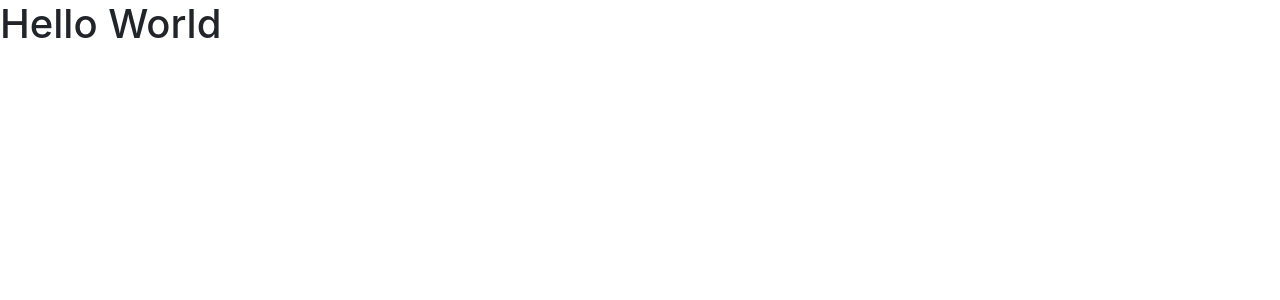
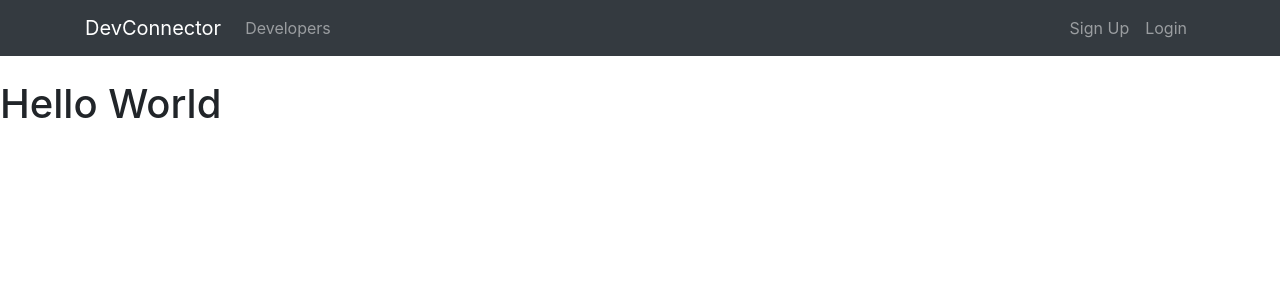
Before and after one commit to paulvvo/devtalkclient, a React (Create React App) app: page /register in a window 1280 px wide. Shown: the top 300 px of the page. Built offline with nearby package versions, Linux system fonts and the light colour scheme.

Commit message:
added components layout, finished navbar component and have the basic unfinished template for the landing and footer component

```diff
--- a/src/App.js
+++ b/src/App.js
@@ -1,12 +1,17 @@
 import React, { Component } from 'react';
 import './App.css';
+
+//Components
+import Landing from "./components/layout/Landing";
+import Navbar from "./components/layout/Navbar";
 
 class App extends Component {
   render() {
     return (
       <div className="App">
+				<Navbar/>
+				<h1>Hello World</h1>
 
-				<h1>Hello World</h1>
       </div>
     );
   }
--- /dev/null
+++ b/src/components/layout/Landing.js
@@ -0,0 +1,16 @@
+// import React, {Component} from 'react';
+import React from "react";
+
+const Landing = () =>{
+	return(
+		<div>Hi boi</div>
+	)
+}
+
+// function Landing(){
+// 	return(
+// 		<div>hi</div>
+// 	)
+// }
+
+export default Landing;
--- /dev/null
+++ b/src/components/layout/Navbar.js
@@ -0,0 +1,38 @@
+import React, {Component} from "react";
+
+class Navbar extends Component {
+	render(){
+		return(
+			<div>
+				<nav className="navbar navbar-expand-sm navbar-dark bg-dark mb-4">
+					<div className="container">
+						<a className="navbar-brand" href="landing.html">DevConnector</a>
+						<button className="navbar-toggler" type="button" data-toggle="collapse" data-target="#mobile-nav">
+							<span className="navbar-toggler-icon"></span>
+						</button>
+
+						<div className="collapse navbar-collapse" id="mobile-nav">
+							<ul className="navbar-nav mr-auto">
+								<li className="nav-item">
+									<a className="nav-link" href="profiles.html"> Developers
+									</a>
+								</li>
+							</ul>
+
+							<ul className="navbar-nav ml-auto">
+								<li className="nav-item">
+									<a className="nav-link" href="register.html">Sign Up</a>
+								</li>
+								<li className="nav-item">
+									<a className="nav-link" href="login.html">Login</a>
+								</li>
+							</ul>
+						</div>
+					</div>
+				</nav>
+			</div>
+		)
+	}
+}
+
+export default Navbar;
```
Also changed, not shown: src/components/layout/Footer.js (added).
